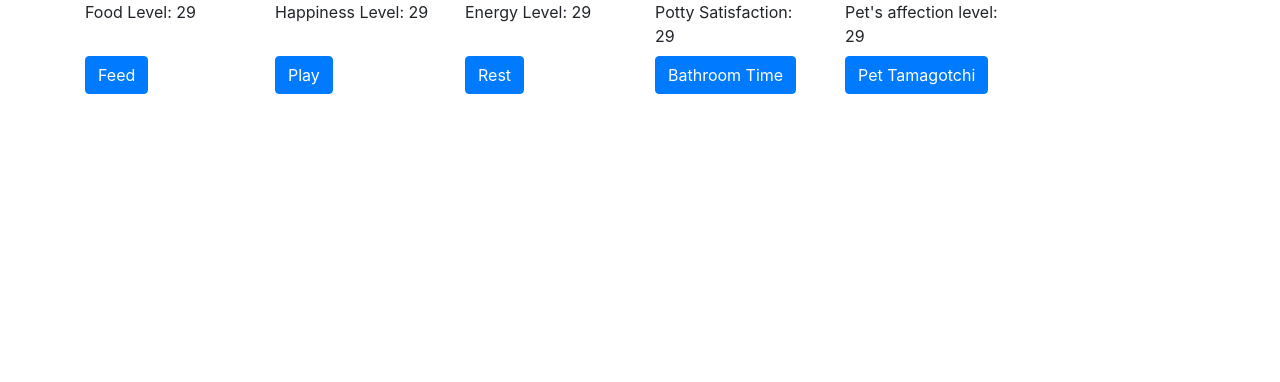
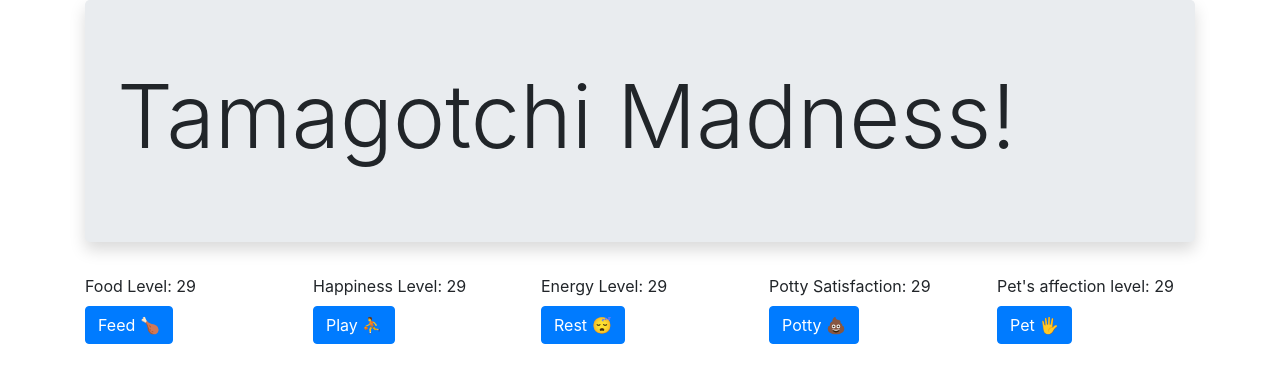
Before and after one commit to HoldenJC/tamagotchi, a website built with webpack: page src/index.html in a window 1280 px wide. Both pictures are taken after a click on the button "Birth Tamagotchi!!!". Built offline with nearby package versions, Linux system fonts and the light colour scheme.

Commit message:
add title box and emojis to buttons

```diff
--- a/src/index.html
+++ b/src/index.html
@@ -1,12 +1,19 @@
 <!DOCTYPE html>
 <html>
+
 <head>
   <title>Tamagotchi</title>
 </head>
+
 <body>
   <div class="container">
+    <div class="jumbotron shadow">
+      <h1 class="display-2">Tamagotchi Madness!</h1>
+    </div>
+
     <button id="startGame" type="button" class="btn btn-primary">Birth Tamagotchi!!!</button>
 
+    <div id="playArea">
       <div class="row">
         <div class="col">
           <label id="feedLabel" for="feed"></label><br>
@@ -23,40 +30,43 @@
         <div class="col">
           <label id="lovePetLabel" for="lovePet"></label><br>
         </div>
-        <div class="col">
+        <!-- <div class="col">
           <label id="cleanUpLabel" for="cleanUp"></label><br>
-        </div>
+        </div> -->
       </div>
       <div class="row">
         <div class="col">
-          <button id="feed" type="button" class="btn btn-primary">Feed</button>
+          <button id="feed" type="button" class="btn btn-primary">Feed &#127831</button>
         </div>
         <div class="col">
-          <button id="playWith" type="button" class="btn btn-primary">Play</button>
+          <button id="playWith" type="button" class="btn btn-primary">Play &#9977</button>
         </div>
         <div class="col">
-          <button id="rest" type="button" class="btn btn-primary">Rest</button>
+          <button id="rest" type="button" class="btn btn-primary">Rest &#128564</button>
         </div>
         <div class="col">
-          <button id="bathroom" type="button" class="btn btn-primary">Bathroom Time</button>
+          <button id="bathroom" type="button" class="btn btn-primary">Potty &#128169</button>
         </div>
         <div class="col">
-          <button id="lovePet" type="button" class="btn btn-primary">Pet Tamagotchi</button>
+          <button id="lovePet" type="button" class="btn btn-primary">Pet &#128400</button>
         </div>
-        <div class="col">
+        <!-- <div class="col">
           <button id="cleanUp" type="button" class="btn btn-danger">Clean Up</button>
+        </div> -->
       </div>
     </div>
 
+    <div id="statusMessages">
       <div id="sickMessage"></div>
       <div id="unconsciousMessage"></div>
       <div id="deadMessage"></div>
       <div id="poopedMessage"></div>
       <div id="fleeMessage"></div>
       <div id="unhappyMessage"></div>
-
+    </div>
 
 
   </div>
 </body>
+
 </html>
```
Lines whose indentation alone changed are shown as unchanged.
